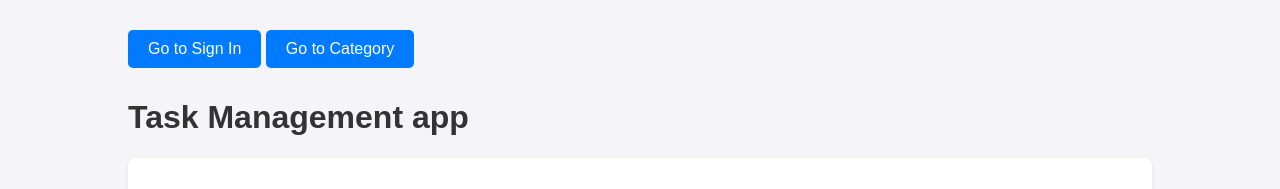
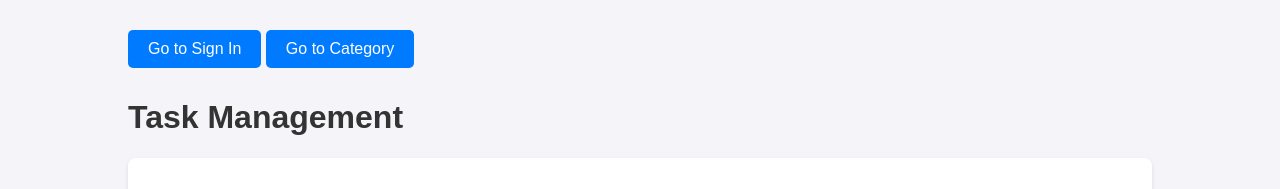
Before and after one commit to isaacfaa/ZuFlow_Project_Forked, a website: page public/index.html in a window 1280 px wide. Shown: the top 189 px of the page. Drawn offline with Linux system fonts and the light colour scheme; no server answers.

Commit message:
Modified another time

```diff
--- a/public/index.html
+++ b/public/index.html
@@ -10,7 +10,7 @@
         <a href="Signup.html" class="back-button">Go to Sign In</a>
         <a href="category.html" class="back-button">Go to Category</a>
 
-        <h1>Task Management app</h1>
+        <h1>Task Management</h1>
 
 
         <div class="task-form">
```
